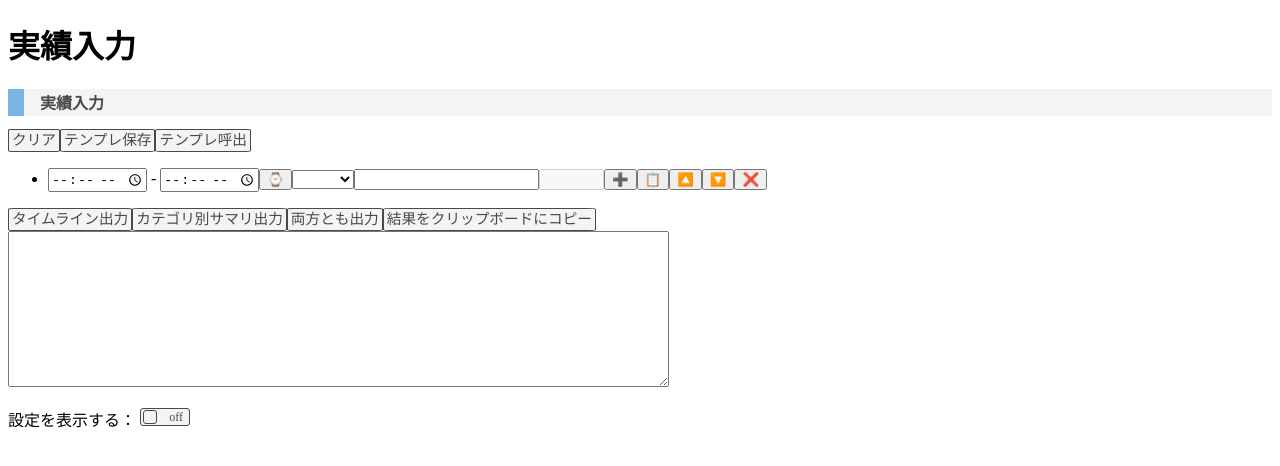
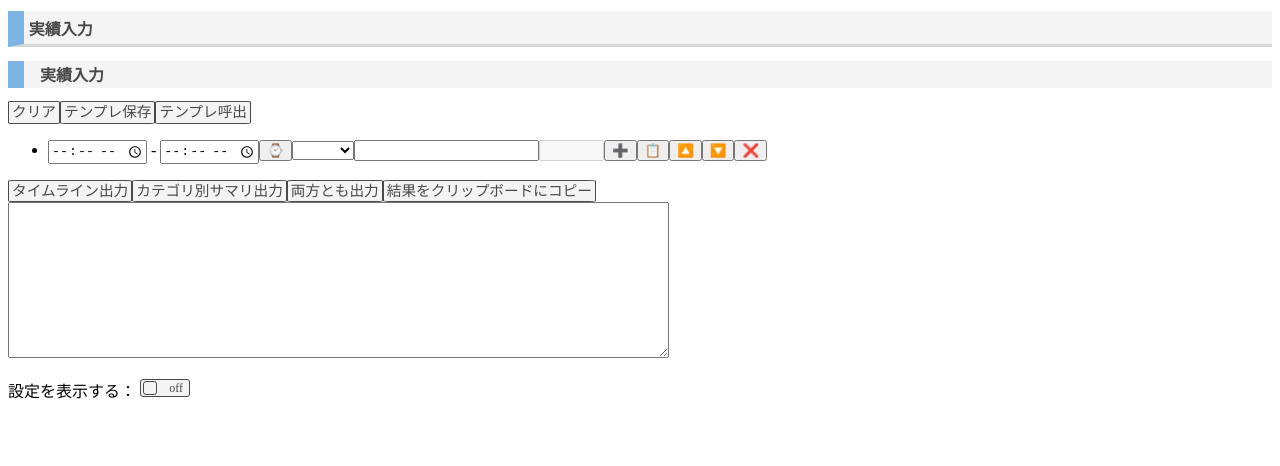
Before and after one commit to h1g0/Daily-Results-Record-Helper, a Vue app: page / in a window 1280 px wide. Shown: the top 466 px of the page. Built offline with nearby package versions, Linux system fonts and the light colour scheme.

Commit message:
Add style for `App.vue`.

```diff
--- a/src/App.vue
+++ b/src/App.vue
@@ -13,3 +13,13 @@ export default {
   },
 };
 </script>
+<style scoped>
+h1 {
+  font-size: 16px;
+  padding: 0.3em 0.3em;
+  color: #494949;
+  background: #f4f4f4;
+  border-left: solid 16px #7db4e6;
+  border-bottom: solid 3px #d7d7d7;
+}
+</style>
```
